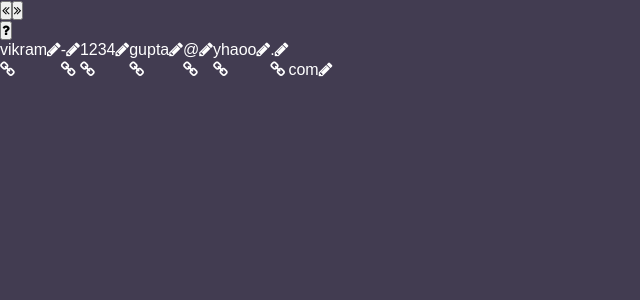
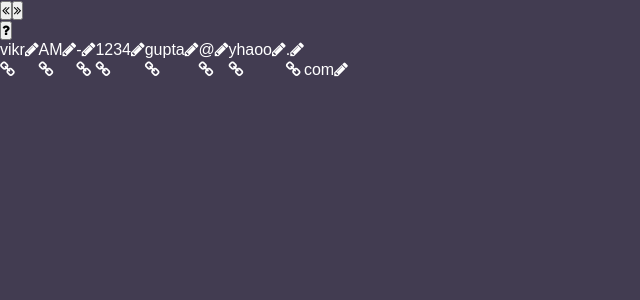
Before and after one commit to v8187/regex, a React app: page / in a window 1280 px wide. Both pictures are taken after a click on the button 5 px from the left and 10 px from the top of the page. Shown: the top 300 px of the page, without its empty margins (0-640 px from the left). Built offline with nearby package versions, Linux system fonts and the light colour scheme.

Commit message:
did fix in handleEditClick()

```diff
--- a/src/App.js
+++ b/src/App.js
@@ -19,7 +19,7 @@
 
         this.state = {
             categorizedValues: [],
-            inputValue: 'vikram-1234gupta@yhaoo.com',
+            inputValue: 'vikrAM-1234gupta@yhaoo.com',
             currentTab: 'input'
         };
 
--- a/src/ConfirmInputTab.js
+++ b/src/ConfirmInputTab.js
@@ -95,21 +95,25 @@
         // srvcData.data('selectedI', i);
         // srvcData.data('selectedJ', j);
         var _catVals = this.state.categorizedValues,
-            _index = null,
-            _selCatVal = j === undefined ? _catVals[i] : _catVals[j].splitted[i];
-
+            _index = null/* ,
+            _selCatVal = j === undefined ? _catVals[i] : _catVals[j].splitted[i] */;
+        console.log(`i: ${i}, j: ${j}`);
         _catVals.forEach((cv, k) => {
             if (cv.splitted && cv.splitted.length) {
                 _index = k;
+                if (i > k) {
+                    i += cv.splitted.length - 1;
+                }
+                console.log(`cv.splitted.length: ${cv.splitted.length}, k: ${k}`);
             }
         }, this);
         _catVals = _index === null ? _catVals :
             [].concat(_catVals.slice(0, _index), _catVals[_index].splitted, _catVals.slice(_index + 1));
-        console.log(_catVals);
+        // console.log(_catVals);
         this.setState({
             categorizedValues: _catVals,
-            selectedCatVal: _catVals[_index === null ? i : j + i],
-            selectedI: _index === null ? i : j + i
+            selectedCatVal: _catVals[_index === null || j === undefined ? i : j + i],
+            selectedI: _index === null || j === undefined ? i : j + i
         });
     }
 
```
